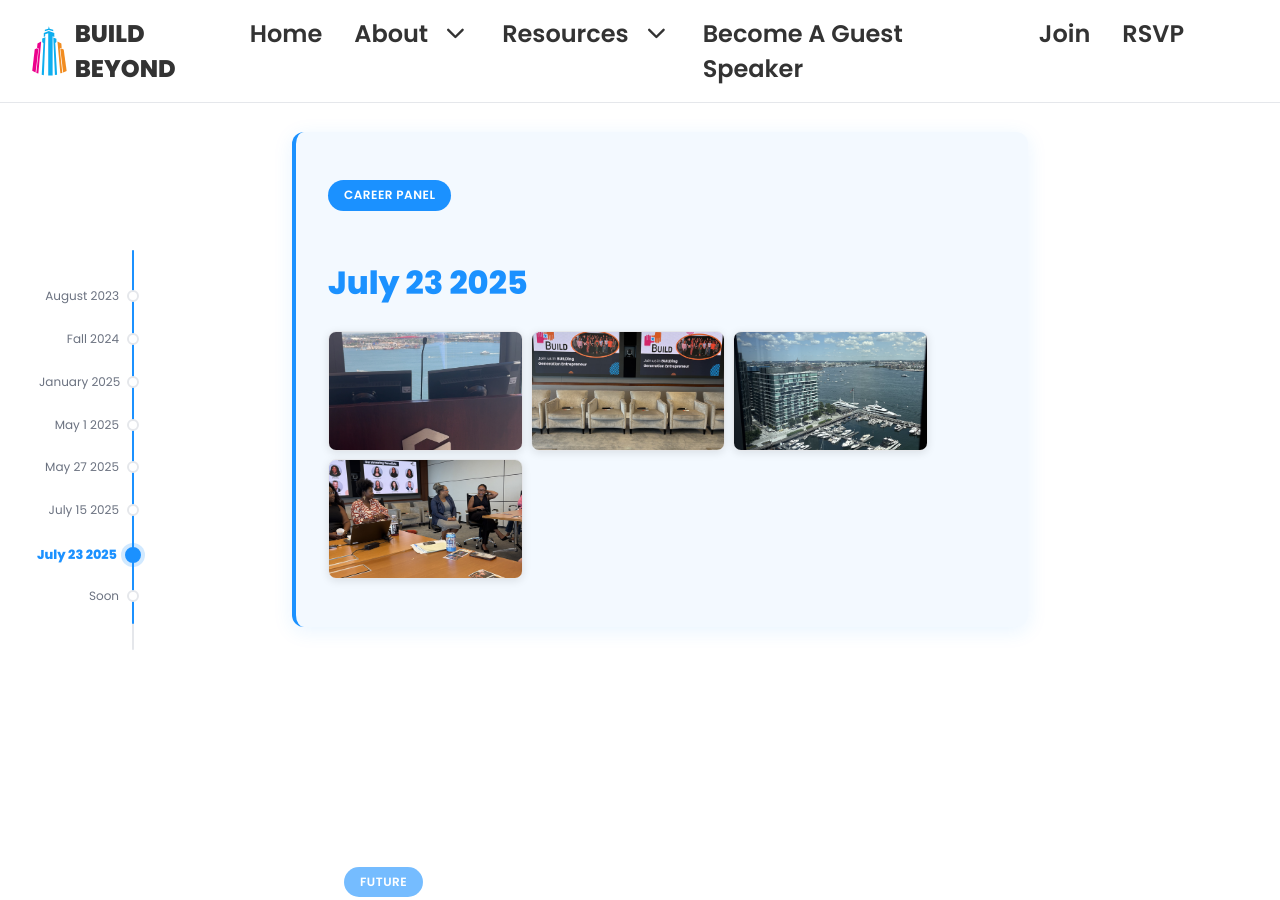
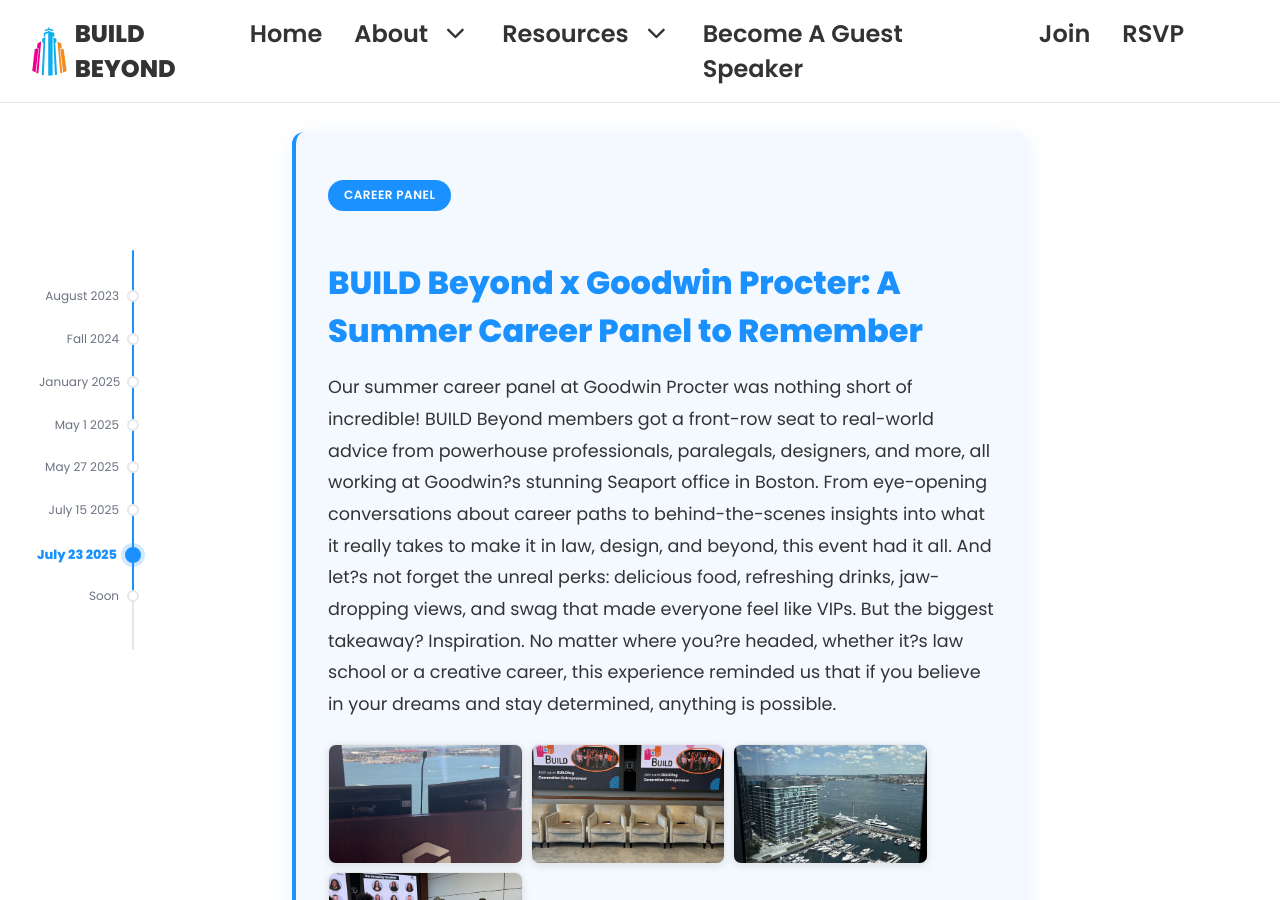
Before and after one commit to BUILDBeyondDev/BUILDBeyondClub, a Jekyll site: the page built from timeline.html, in a window 1280 px wide and 900 px high, scrolled down 5087 px. Built offline with Jekyll 4.4.1, drawn with Linux system fonts in a browser that asks for light colours.

Commit message:
Auto-update timeline from Google Sheets - 2025-08-01T14:25:05.914Z

```diff
--- a/timeline.html
+++ b/timeline.html
@@ -108,8 +108,8 @@
 
     <div class="timeline-item" data-year="2025-July-23">
       <div class="event-tag">Career Panel</div>
-      <h3>July 23 2025</h3>
-      <p></p>
+      <h3>BUILD Beyond x Goodwin Procter: A Summer Career Panel to Remember</h3>
+      <p>Our summer career panel at Goodwin Procter was nothing short of incredible! BUILD Beyond members got a front-row seat to real-world advice from powerhouse professionals, paralegals, designers, and more, all working at Goodwin?s stunning Seaport office in Boston. From eye-opening conversations about career paths to behind-the-scenes insights into what it really takes to make it in law, design, and beyond, this event had it all. And let?s not forget the unreal perks: delicious food, refreshing drinks, jaw-dropping views, and swag that made everyone feel like VIPs. But the biggest takeaway? Inspiration. No matter where you?re headed, whether it?s law school or a creative career, this experience reminded us that if you believe in your dreams and stay determined, anything is possible.</p>
       <div class="timeline-image-gallery">
         <img src="{{ '/images/timeline/2025-July-23/img_0667.jpg' | relative_url }}" alt="img 0667" class="timeline-gallery-image" loading="lazy">
         <img src="{{ '/images/timeline/2025-July-23/img_0669_720.png' | relative_url }}" alt="img 0669 720" class="timeline-gallery-image" loading="lazy">
```
